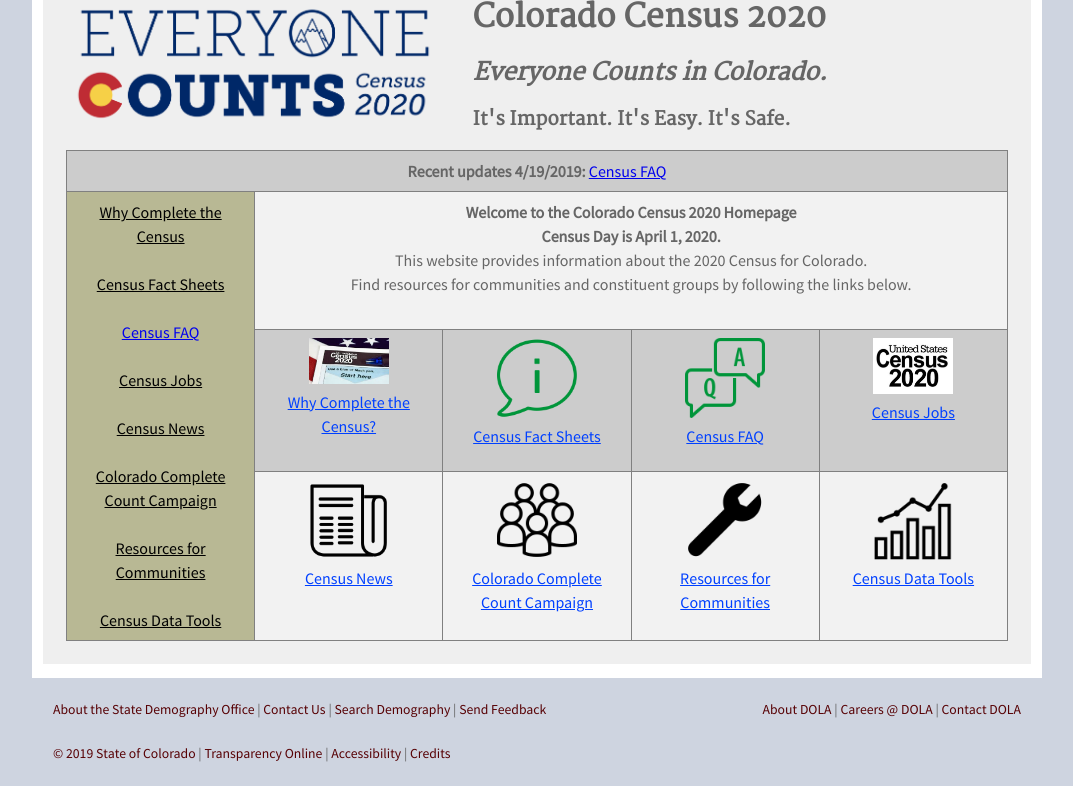
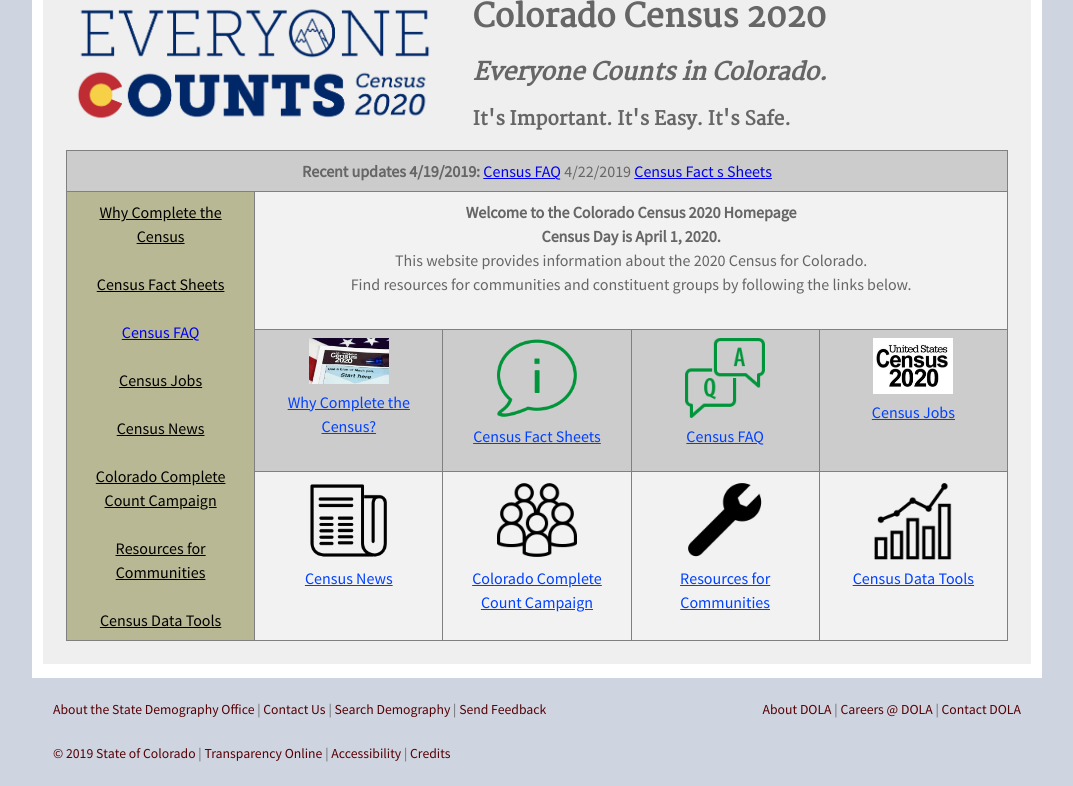
Before and after one commit to TBleess/Website_New, a Jekyll site: the page built from pages/5_CensusACS/census_2020_main.html, in a window 1280 px wide and 900 px high, scrolled down 851 px, cut to the strip 114-900 px from the top of the window. Shown: the whole strip, without its empty margins (103-1176 px from the left). Built offline with Jekyll 4.4.1, drawn with Linux system fonts in a browser that asks for light colours.

Commit message:
Update census_2020_main.html

```diff
--- a/pages/5_CensusACS/census_2020_main.html
+++ b/pages/5_CensusACS/census_2020_main.html
@@ -67,7 +67,7 @@
 		<col width="176px">
 		<col width="176px">
 		<td align="left" colspan="5" >
-			<b>Recent updates  4/19/2019:</b> <a href='https://demography.dola.colorado.gov/census-acs/2020-faq/'>Census FAQ</a>
+			<b>Recent updates  4/19/2019:</b> <a href='https://demography.dola.colorado.gov/census-acs/2020-faq/'>Census FAQ</a> 4/22/2019 <a href='https://demography.dola.colorado.gov/census-acs/2020-factsheets/'>Census Fact s Sheets</a>
 		</td>
                 </tr>
 		<tr>
```
